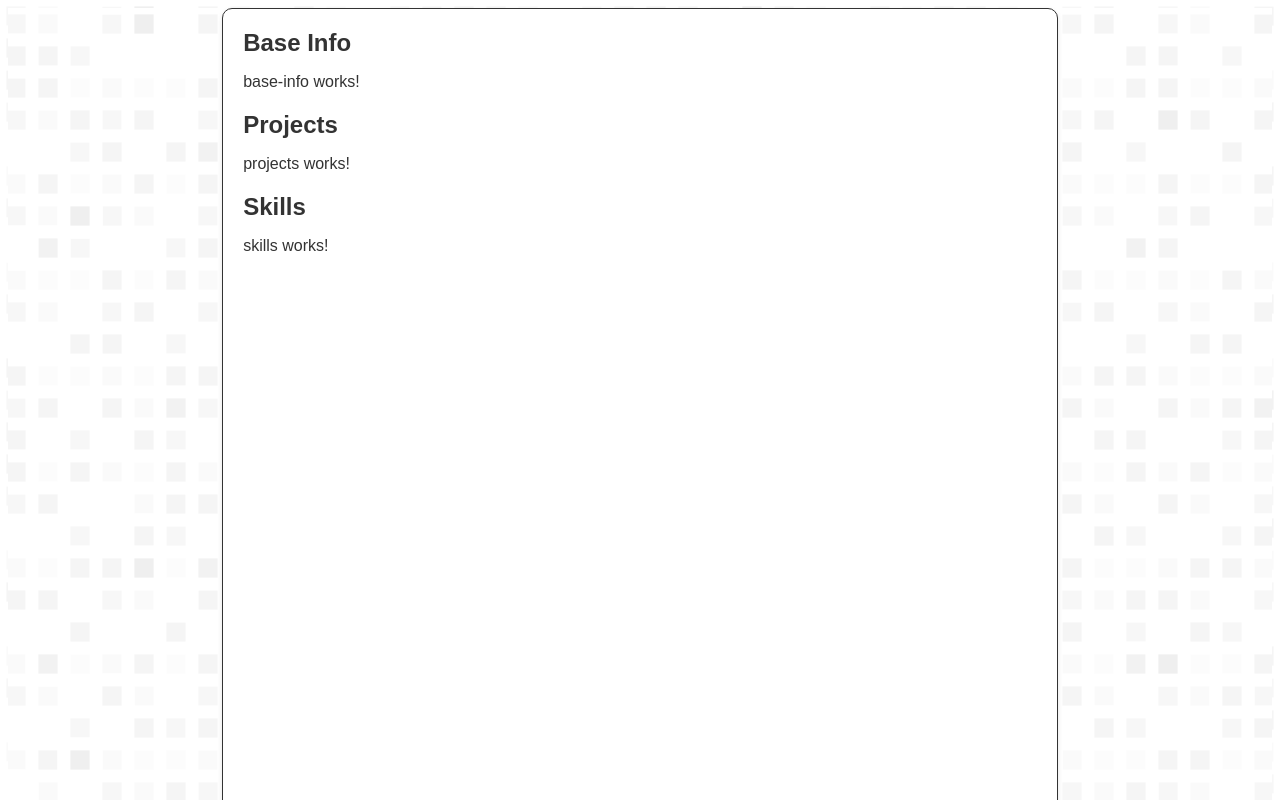
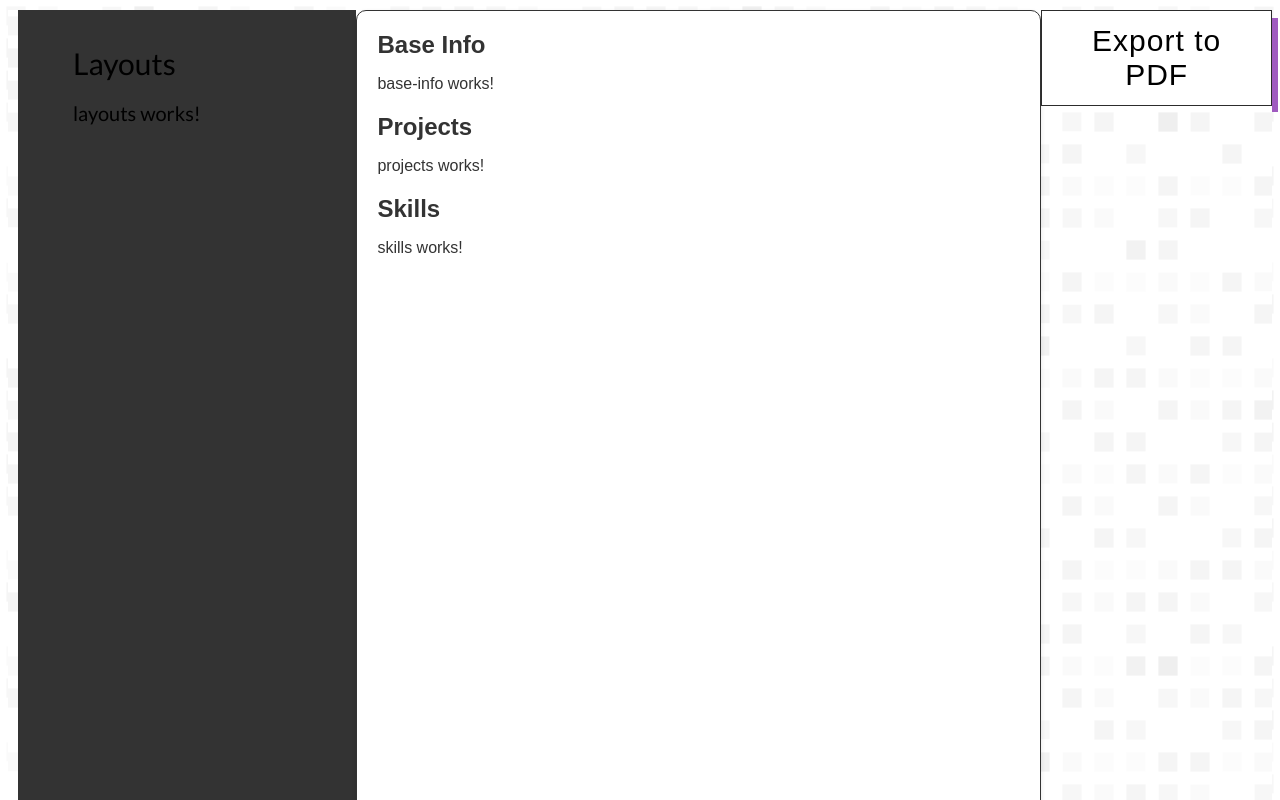
Before and after one commit to VanTea1/portfolioManagementApp, an Angular app: page /cv in a window 1280 px wide. Shown: the top 800 px of the page. Built offline with nearby package versions, Linux system fonts and the light colour scheme.

Commit message:
Added layout component

```diff
--- a/src/app/components/cv/cv.component.html
+++ b/src/app/components/cv/cv.component.html
@@ -1,4 +1,12 @@
 <div class="wrapper">
+
+    <div class="layoutsWrapper">
+        <div class="layoutChoices">
+            <div class="layout-title">Layouts</div>
+            <app-layouts class="layouts"></app-layouts>
+        </div>
+    </div>
+
     <div #exportContent class="cv">
         <div class="section">
             <div class="section-title">Base Info</div>
--- a/src/app/components/cv/cv.component.scss
+++ b/src/app/components/cv/cv.component.scss
@@ -1,13 +1,35 @@
-.wrapper{
+.wrapper {
   position: relative;
   display: flex;
-    flex-direction: column;
+  flex-direction: row;
   justify-content: center;
-    align-items: center;
+
+  margin-left: 10px;
+  margin-top: 10px;
+
+  .layoutsWrapper {
+    background-color: #333;
+    width: 350px;
+
+    padding-left: 55px;
+    padding-top: 35px;
+    .layoutChoices {
+
+      .layout-title {
+        font-size: 30px;
+      }
+      .layouts{
+        font-size: 20px;
+      }
+    }
+  }
+
+
 
   .exportButton {
-        justify-content: center;
-        align-items: center;
+
+    height: fit-content;
+
     width: 275px;
     text-align: center;
     font-size: 30px;
--- a/src/app/components/cv/cv.component.ts
+++ b/src/app/components/cv/cv.component.ts
@@ -4,13 +4,14 @@ import html2canvas from 'html2canvas';
 import { BaseInfoComponent } from "../base-info/base-info.component";
 import { ProjectsComponent } from "../projects/projects.component";
 import { SkillsComponent } from "../skills/skills.component";
+import { LayoutsComponent } from "../layouts/layouts.component";
 
 @Component({
     selector: 'app-cv',
     standalone: true,
     templateUrl: './cv.component.html',
     styleUrl: './cv.component.scss',
-    imports: [BaseInfoComponent, ProjectsComponent, SkillsComponent]
+    imports: [BaseInfoComponent, ProjectsComponent, SkillsComponent, LayoutsComponent]
 })
 export class CVComponent implements AfterViewInit {
 
--- /dev/null
+++ b/src/app/components/layouts/layouts.component.html
@@ -0,0 +1 @@
+<p>layouts works!</p>
```
Also changed, not shown: src/app/components/layouts/layouts.component.ts (added, +12 -0 lines), src/app/components/layouts/layouts.component.scss (added). Lines whose indentation alone changed are shown as unchanged.
